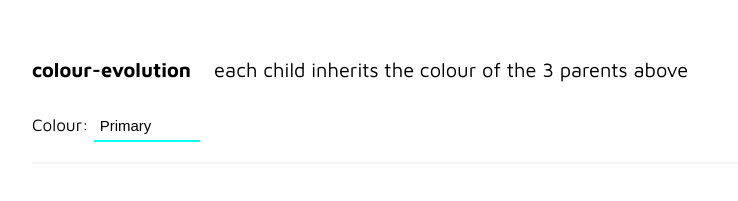
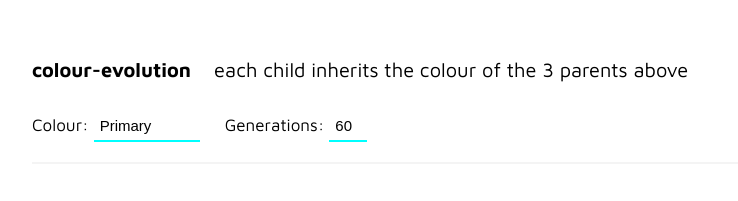
Before and after one commit to TristanJM/colour-evolution, a plain HTML site: page index.html in a window 1280 px wide. Shown: the top 201 px of the page, without its empty margins (26-764 px from the left). Drawn offline with Linux system fonts and the light colour scheme.

Commit message:
Added UI for num generations selection

```diff
--- a/index.html
+++ b/index.html
@@ -14,13 +14,25 @@
 
 		<!-- Control Panel -->
 		<div class='control-panel'>
+			<!-- Colour Selector -->
 			<div class='control-section'>
 				<div class='control-label'>Colour:</div>
 				<div class='control-element'>
-					<select id='sel-colourPalette'>
+					<select class='control-selectElement' id='sel-colourPalette'>
 						<option value='primary'>Primary</option>
 						<option value='all'>All RGB</option>
 						<option value='mono'>Black & White</option>
+					</select>
+				</div>
+			</div>
+			<!-- Number of Generations Selector -->
+			<div class='control-section'>
+				<div class='control-label'>Generations:</div>
+				<div class='control-element'>
+					<select class='control-selectElement' id='sel-numGenerations'>
+						<option>60</option>
+						<option>80</option>
+						<option>100</option>
 					</select>
 				</div>
 			</div>
--- a/styles/style.css
+++ b/styles/style.css
@@ -24,8 +24,8 @@ hr {
 .control-label, .control-element {
 	display: inline-block;
 }
-/* Colour Palette Select */
-#sel-colourPalette {
+/* Coontrol Panel Selects */
+.control-selectElement {
 	border:0;
 	appearance:none;
 	-o-appearance:none;
@@ -37,7 +37,7 @@ hr {
 	border-radius:0;
 	border-bottom:2px solid aqua;
 }
-#sel-colourPalette:focus {
+.control-selectElement:focus {
 	outline:none;
 }
 /* Evolve button */
```
